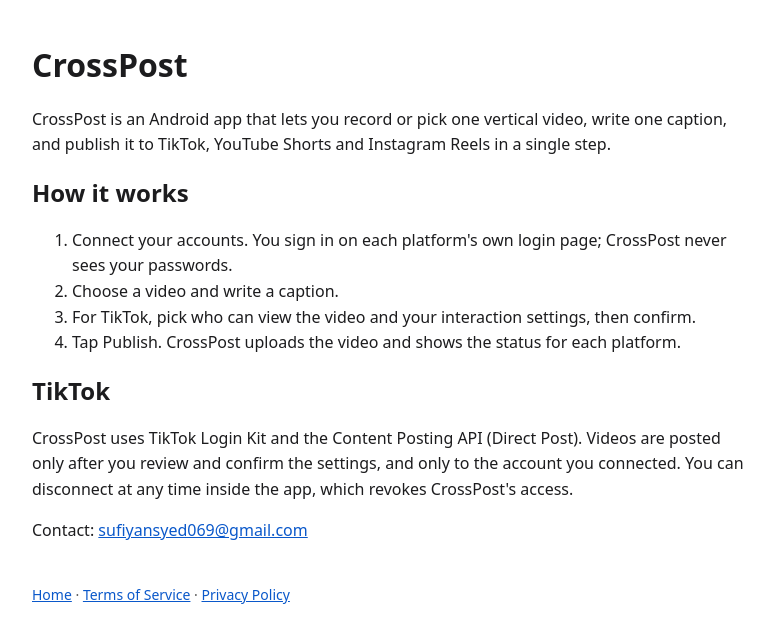
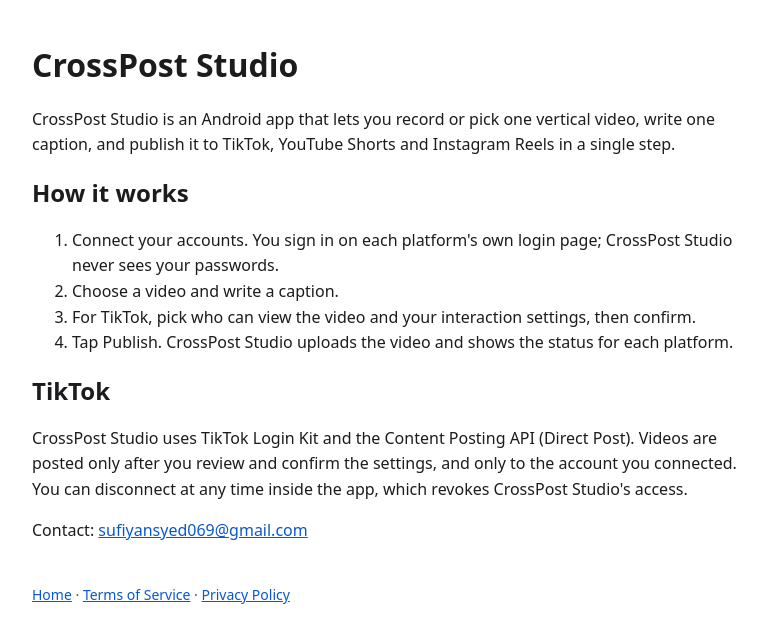
Before and after one commit to SufiyanSyed11/SufiyanSyed11.github.io, a plain HTML site: page index.html in a window 1280 px wide. Shown: the whole page, without its empty margins (248-1022 px from the left). Drawn offline with Linux system fonts and the light colour scheme.

Commit message:
Update HTML content for CrossPost Studio

```diff
--- a/index.html
+++ b/index.html
@@ -1,12 +1,12 @@
-<!doctype html><html lang="en"><head><meta charset="utf-8"><meta name="viewport" content="width=device-width,initial-scale=1"><title>CrossPost</title><style>body{font:16px/1.6 system-ui,sans-serif;max-width:720px;margin:0 auto;padding:24px 16px;color:#1c1c1e}h1,h2{line-height:1.25}a{color:#0a58ca}footer{margin-top:40px;font-size:14px;color:#555}</style></head><body>
-<h1>CrossPost</h1>
-<p>CrossPost is an Android app that lets you record or pick one vertical video, write one caption, and publish it to TikTok, YouTube Shorts and Instagram Reels in a single step.</p>
+<!doctype html><html lang="en"><head><meta charset="utf-8"><meta name="viewport" content="width=device-width,initial-scale=1"><title>CrossPost Studio</title><style>body{font:16px/1.6 system-ui,sans-serif;max-width:720px;margin:0 auto;padding:24px 16px;color:#1c1c1e}h1,h2{line-height:1.25}a{color:#0a58ca}footer{margin-top:40px;font-size:14px;color:#555}</style></head><body>
+<h1>CrossPost Studio</h1>
+<p>CrossPost Studio is an Android app that lets you record or pick one vertical video, write one caption, and publish it to TikTok, YouTube Shorts and Instagram Reels in a single step.</p>
 <h2>How it works</h2>
-<ol><li>Connect your accounts. You sign in on each platform's own login page; CrossPost never sees your passwords.</li>
+<ol><li>Connect your accounts. You sign in on each platform's own login page; CrossPost Studio never sees your passwords.</li>
 <li>Choose a video and write a caption.</li>
 <li>For TikTok, pick who can view the video and your interaction settings, then confirm.</li>
-<li>Tap Publish. CrossPost uploads the video and shows the status for each platform.</li></ol>
+<li>Tap Publish. CrossPost Studio uploads the video and shows the status for each platform.</li></ol>
 <h2>TikTok</h2>
-<p>CrossPost uses TikTok Login Kit and the Content Posting API (Direct Post). Videos are posted only after you review and confirm the settings, and only to the account you connected. You can disconnect at any time inside the app, which revokes CrossPost's access.</p>
+<p>CrossPost Studio uses TikTok Login Kit and the Content Posting API (Direct Post). Videos are posted only after you review and confirm the settings, and only to the account you connected. You can disconnect at any time inside the app, which revokes CrossPost Studio's access.</p>
 <p>Contact: <a href="mailto:sufiyansyed069@gmail.com">sufiyansyed069@gmail.com</a></p>
 <footer><a href="/">Home</a> · <a href="/terms.html">Terms of Service</a> · <a href="/privacy.html">Privacy Policy</a></footer></body></html>
```
